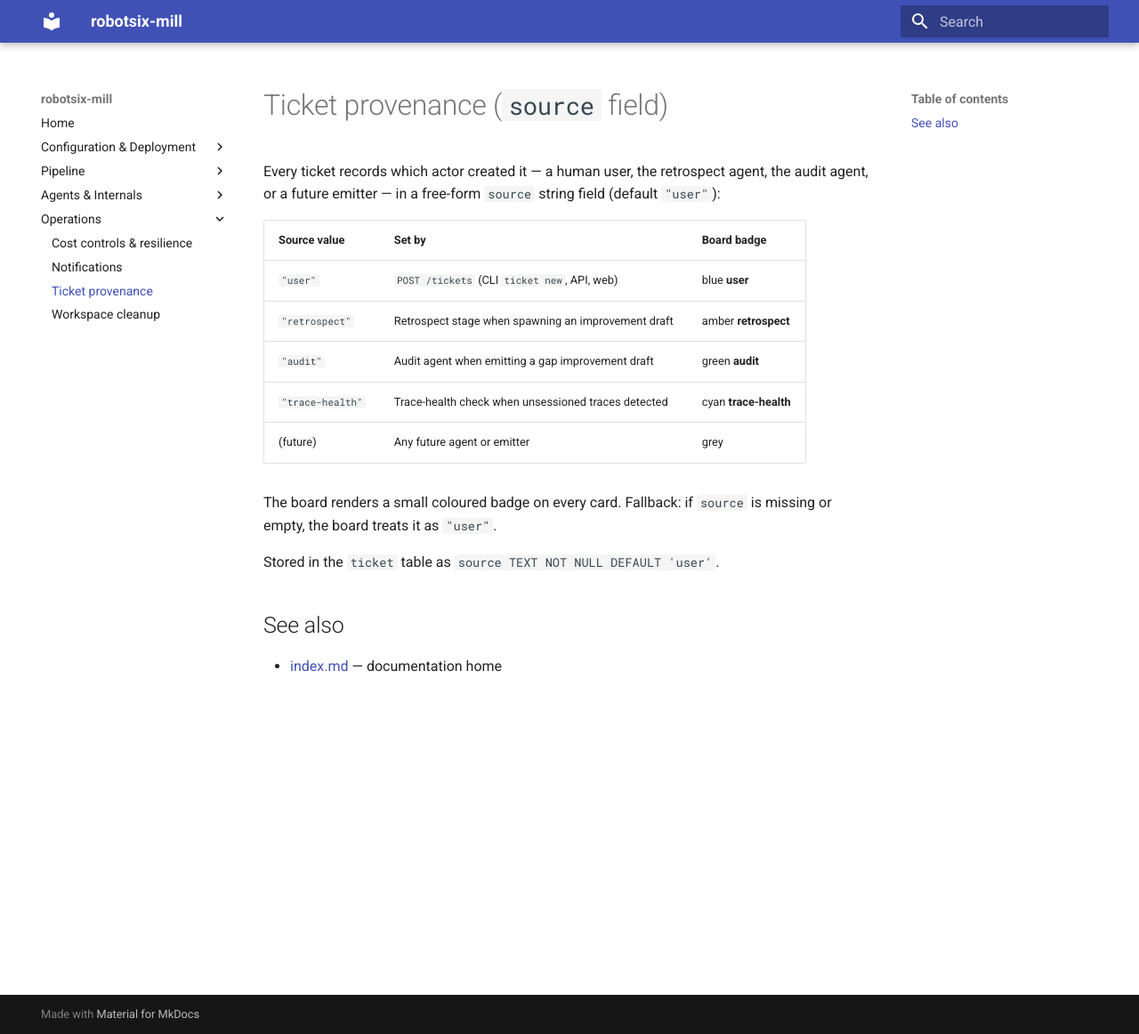
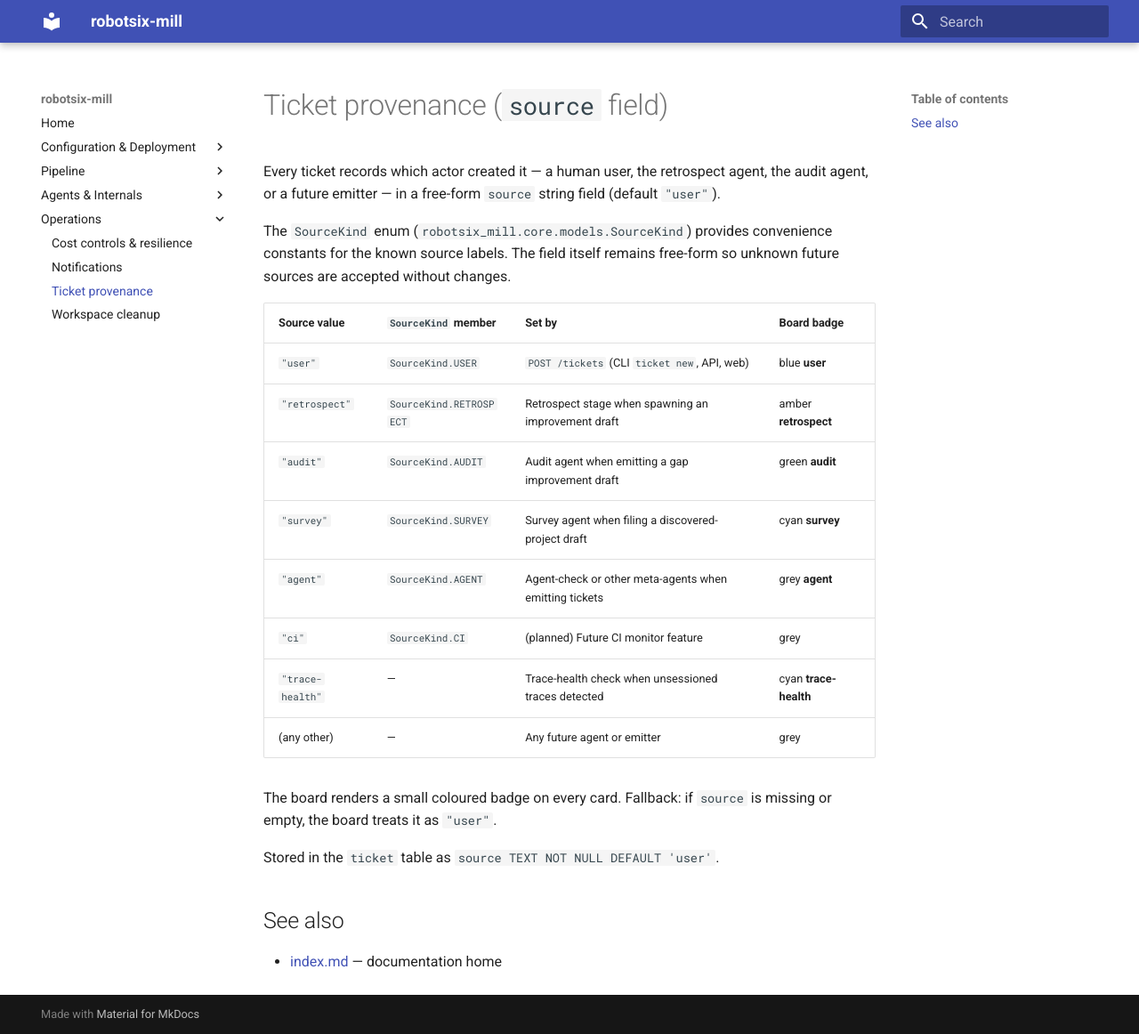
Before and after one commit to damien-robotsix/robotsix-mill, an MkDocs documentation site: the page built from docs/ticket-provenance.md, in a window 1280 px wide and 1162 px high. Shown: the whole window at 89% size. Built offline with MkDocs 1.6.1 and Material for MkDocs 9.7.7, drawn with Linux system fonts in a browser that asks for light colours.

Commit message:
mill(docs): Define `SourceKind` enum and update model field defaults (20260524T122859Z-define-sourcekind-enum-and-update-model--4f38)

```diff
--- a/docs/ticket-provenance.md
+++ b/docs/ticket-provenance.md
@@ -2,15 +2,22 @@
 
 Every ticket records which actor created it — a human user, the
 retrospect agent, the audit agent, or a future emitter — in a free-form
-`source` string field (default `"user"`):
+`source` string field (default `"user"`).
 
-| Source value | Set by | Board badge |
-|---|---|---|
-| `"user"` | `POST /tickets` (CLI `ticket new`, API, web) | blue **user** |
-| `"retrospect"` | Retrospect stage when spawning an improvement draft | amber **retrospect** |
-| `"audit"` | Audit agent when emitting a gap improvement draft | green **audit** |
-| `"trace-health"` | Trace-health check when unsessioned traces detected | cyan **trace-health** |
-| (future) | Any future agent or emitter | grey |
+The `SourceKind` enum (`robotsix_mill.core.models.SourceKind`) provides
+convenience constants for the known source labels. The field itself
+remains free-form so unknown future sources are accepted without changes.
+
+| Source value | `SourceKind` member | Set by | Board badge |
+|---|---|---|---|
+| `"user"` | `SourceKind.USER` | `POST /tickets` (CLI `ticket new`, API, web) | blue **user** |
+| `"retrospect"` | `SourceKind.RETROSPECT` | Retrospect stage when spawning an improvement draft | amber **retrospect** |
+| `"audit"` | `SourceKind.AUDIT` | Audit agent when emitting a gap improvement draft | green **audit** |
+| `"survey"` | `SourceKind.SURVEY` | Survey agent when filing a discovered-project draft | cyan **survey** |
+| `"agent"` | `SourceKind.AGENT` | Agent-check or other meta-agents when emitting tickets | grey **agent** |
+| `"ci"` | `SourceKind.CI` | (planned) Future CI monitor feature | grey |
+| `"trace-health"` | — | Trace-health check when unsessioned traces detected | cyan **trace-health** |
+| (any other) | — | Any future agent or emitter | grey |
 
 The board renders a small coloured badge on every card. Fallback: if
 `source` is missing or empty, the board treats it as `"user"`.
```
